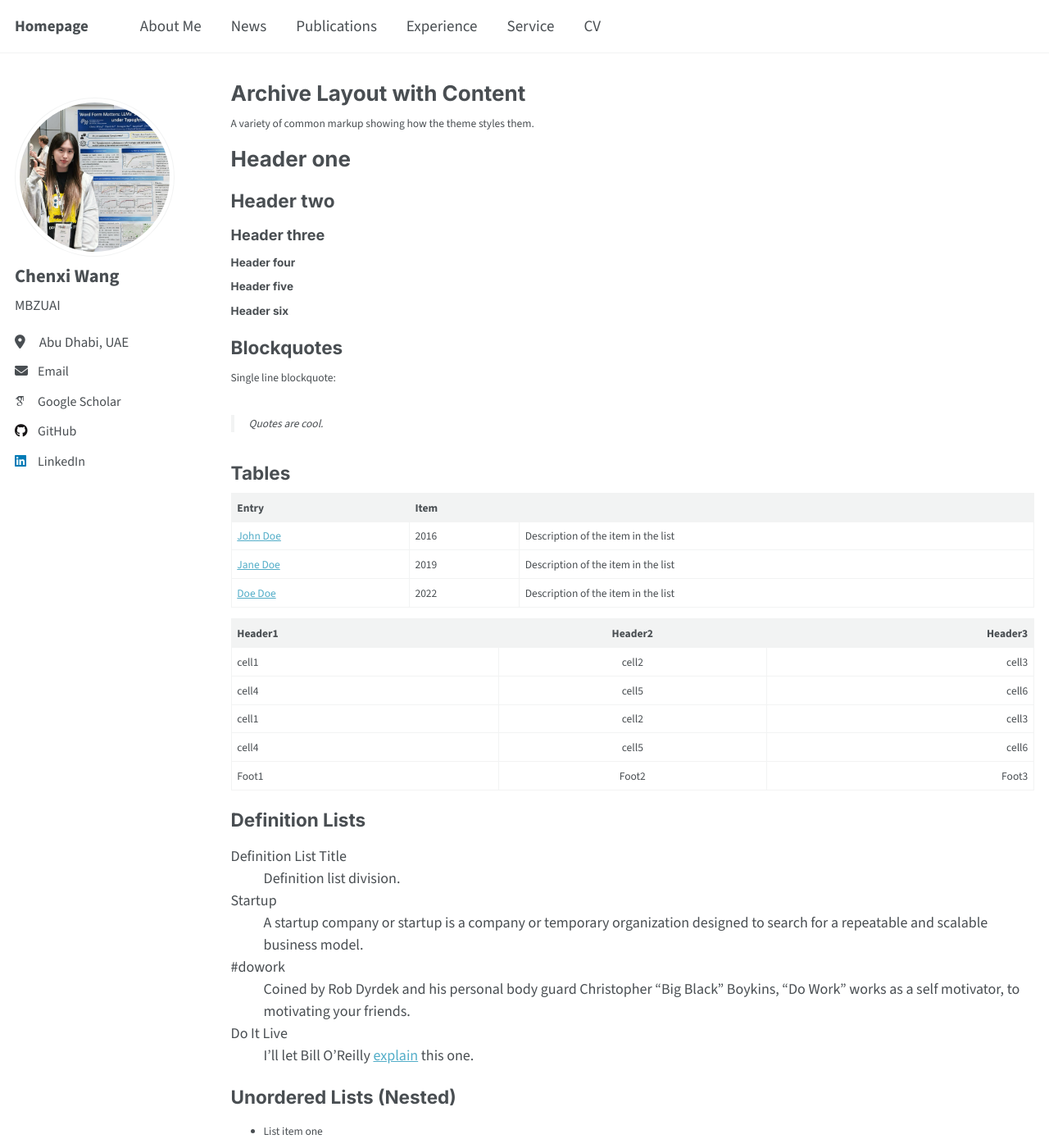
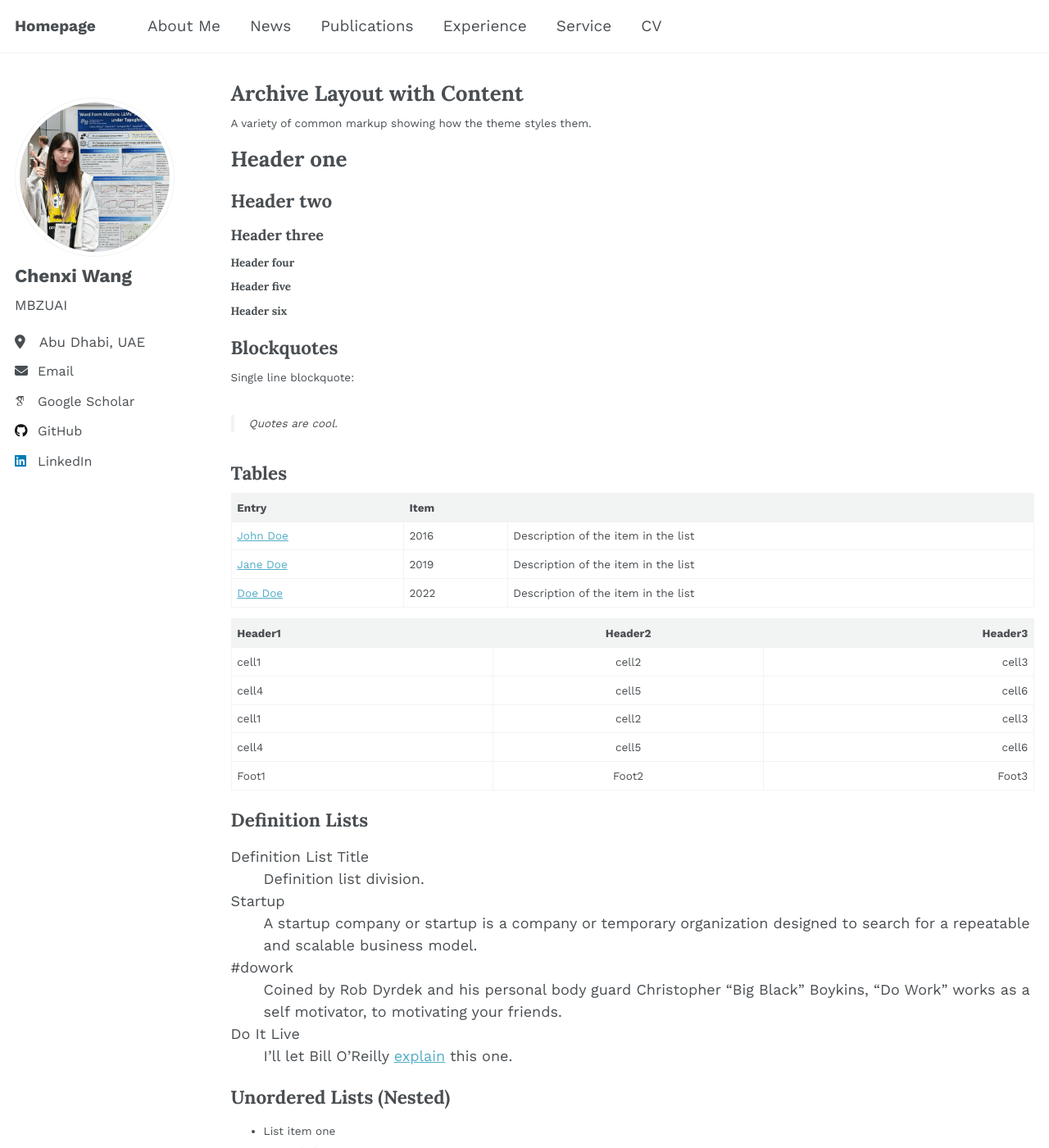
Before and after one commit to Aurora-cx/Aurora-cx.github.io, a Jekyll site: the page built from _pages/archive-layout-with-content.md, in a window 1280 px wide and 1400 px high. Shown: the whole window at 82% size. Built offline with Jekyll 4.4.1, drawn with Linux system fonts in a browser that asks for light colours; some web fonts are replaced; a script that is not in the unit is left out.

Commit message:
Update fonts: Lora for headings, Work Sans for body, nav to 19px

```diff
--- a/_includes/head/custom.html
+++ b/_includes/head/custom.html
@@ -5,7 +5,7 @@
 <!-- Google Fonts -->
 <link rel="preconnect" href="https://fonts.googleapis.com">
 <link rel="preconnect" href="https://fonts.gstatic.com" crossorigin>
-<link href="https://fonts.googleapis.com/css2?family=Inter:wght@400;500;600;700&family=Source+Sans+3:wght@400;600;700&family=JetBrains+Mono&display=swap" rel="stylesheet">
+<link href="https://fonts.googleapis.com/css2?family=Lora:wght@400;500;600;700&family=Work+Sans:wght@400;500;600;700&display=swap" rel="stylesheet">
 
 <!-- Support for Academicons -->
 <link rel="stylesheet" href="{{ base_path }}/assets/css/academicons.css"/>
--- a/_sass/_themes.scss
+++ b/_sass/_themes.scss
@@ -14,9 +14,9 @@
 $indent-var                 : 1.3em;
 
 /* System typefaces */
-$serif                      : Georgia, Times, serif;
-$sans-serif                 : "Source Sans 3", "Open Sans", Arial, sans-serif;
-$monospace                  : "JetBrains Mono", Monaco, Consolas, monospace;
+$serif                      : "Lora", Georgia, Times, serif;
+$sans-serif                 : "Work Sans", "Helvetica Neue", Arial, sans-serif;
+$monospace                  : Monaco, Consolas, "Lucida Console", monospace;
 
 /* Sans serif typefaces */
 $sans-serif-narrow          : $sans-serif;
@@ -39,7 +39,7 @@
 $type-size-7                : 0.6875em; // ~11px
 $type-size-8                : 0.625em;  // ~10px
 
-$header-font-family         : "Inter", "Helvetica Neue", Helvetica, Arial, sans-serif;
+$header-font-family         : $serif;
 $global-font-family         : $sans-serif;
 $caption-font-family        : $serif;
 
```
